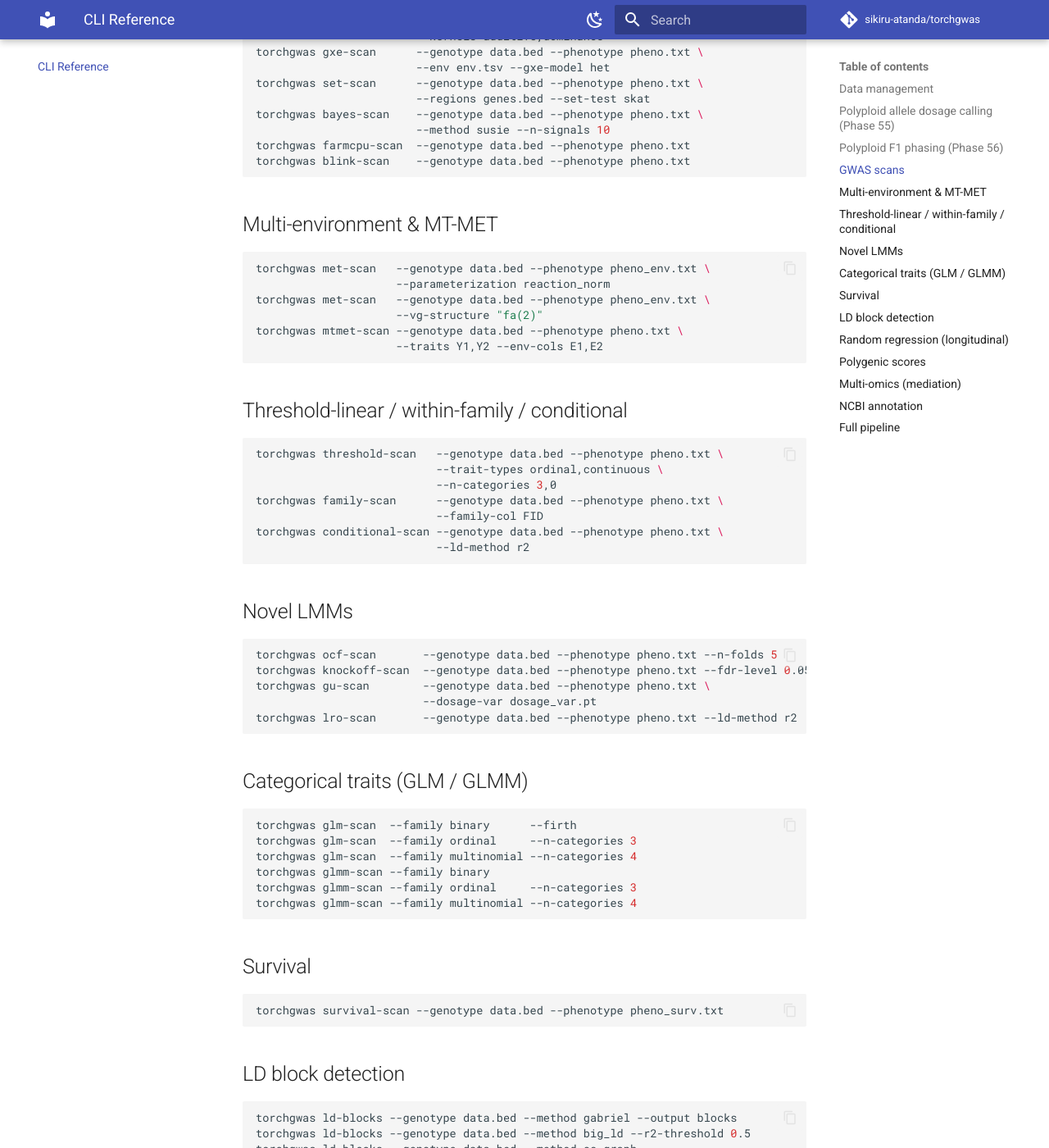
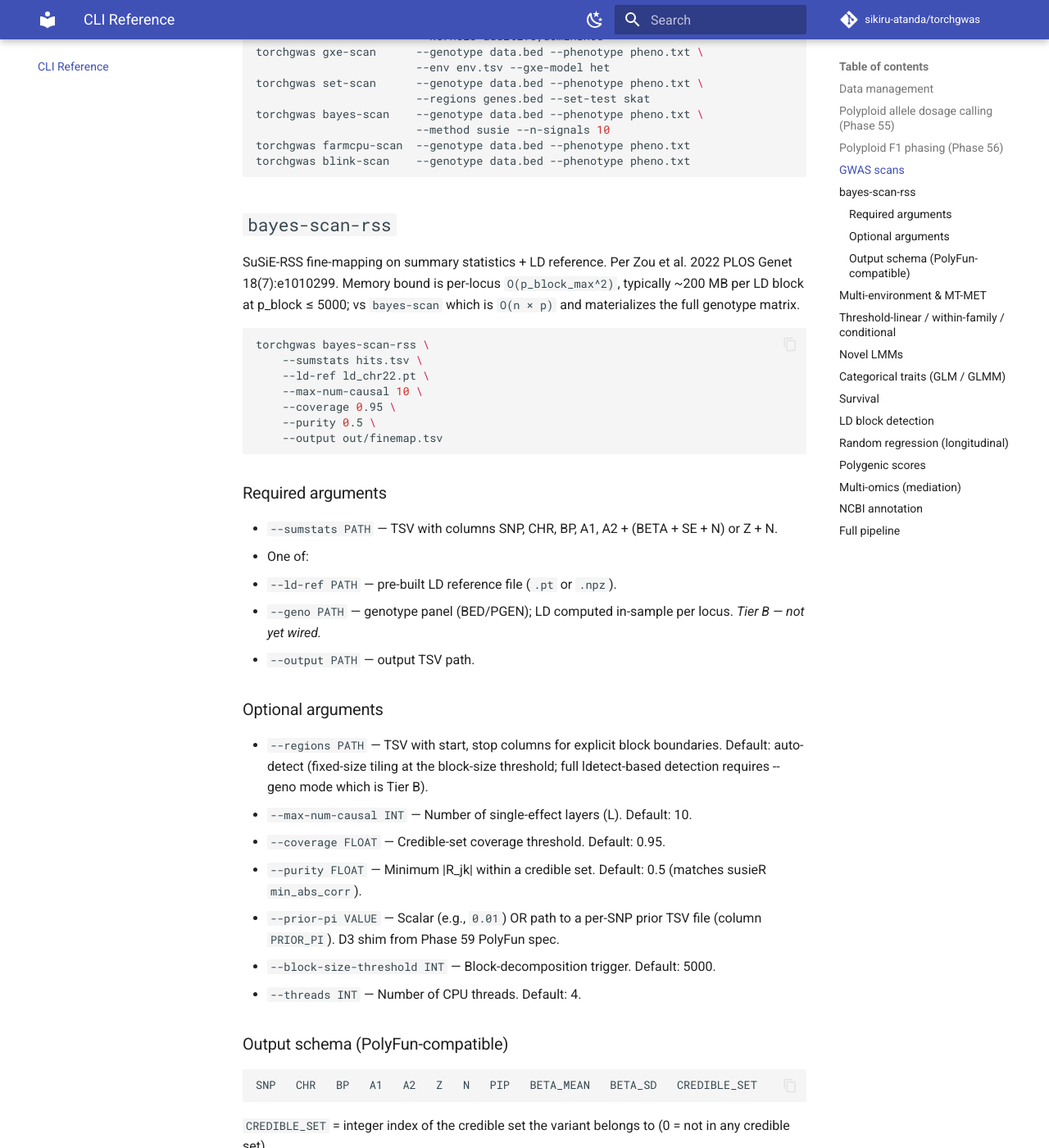
Before and after one commit to sikiru-atanda/torchgenomics, an MkDocs documentation site: the page built from docs/cli.md, in a window 1280 px wide and 1400 px high, scrolled down 2437 px. Shown: the whole window at 82% size. Built offline with MkDocs 1.6.1 and Material for MkDocs 9.7.7, drawn with Linux system fonts in a browser that asks for light colours; comment, search, counter and statistics services are not loaded.

Commit message:
NA1 Task 16: documentation updates (CLAUDE.md + docs/cli.md)

````diff
--- a/docs/cli.md
+++ b/docs/cli.md
@@ -130,6 +130,54 @@ torchgwas farmcpu-scan  --genotype data.bed --phenotype pheno.txt
 torchgwas blink-scan    --genotype data.bed --phenotype pheno.txt
 ```
 
+## `bayes-scan-rss`
+
+SuSiE-RSS fine-mapping on summary statistics + LD reference. Per Zou et al.
+2022 PLOS Genet 18(7):e1010299. Memory bound is per-locus `O(p_block_max^2)`,
+typically ~200 MB per LD block at p_block ≤ 5000; vs `bayes-scan` which is
+`O(n × p)` and materializes the full genotype matrix.
+
+```bash
+torchgwas bayes-scan-rss \
+    --sumstats hits.tsv \
+    --ld-ref ld_chr22.pt \
+    --max-num-causal 10 \
+    --coverage 0.95 \
+    --purity 0.5 \
+    --output out/finemap.tsv
+```
+
+### Required arguments
+
+- `--sumstats PATH` — TSV with columns SNP, CHR, BP, A1, A2 + (BETA + SE + N) or Z + N.
+- One of:
+  - `--ld-ref PATH` — pre-built LD reference file (`.pt` or `.npz`).
+  - `--geno PATH` — genotype panel (BED/PGEN); LD computed in-sample per locus. *Tier B — not yet wired.*
+- `--output PATH` — output TSV path.
+
+### Optional arguments
+
+- `--regions PATH` — TSV with start, stop columns for explicit block boundaries.
+  Default: auto-detect (fixed-size tiling at the block-size threshold; full
+  ldetect-based detection requires --geno mode which is Tier B).
+- `--max-num-causal INT` — Number of single-effect layers (L). Default: 10.
+- `--coverage FLOAT` — Credible-set coverage threshold. Default: 0.95.
+- `--purity FLOAT` — Minimum |R_jk| within a credible set. Default: 0.5
+  (matches susieR `min_abs_corr`).
+- `--prior-pi VALUE` — Scalar (e.g., `0.01`) OR path to a per-SNP prior
+  TSV file (column `PRIOR_PI`). D3 shim from Phase 59 PolyFun spec.
+- `--block-size-threshold INT` — Block-decomposition trigger. Default: 5000.
+- `--threads INT` — Number of CPU threads. Default: 4.
+
+### Output schema (PolyFun-compatible)
+
+```
+SNP   CHR   BP   A1   A2   Z   N   PIP   BETA_MEAN   BETA_SD   CREDIBLE_SET
+```
+
+`CREDIBLE_SET` = integer index of the credible set the variant belongs to
+(0 = not in any credible set).
+
 ## Multi-environment & MT-MET
 
 ```bash
````
Also changed, not shown: CLAUDE.md (+2 -2 lines).
